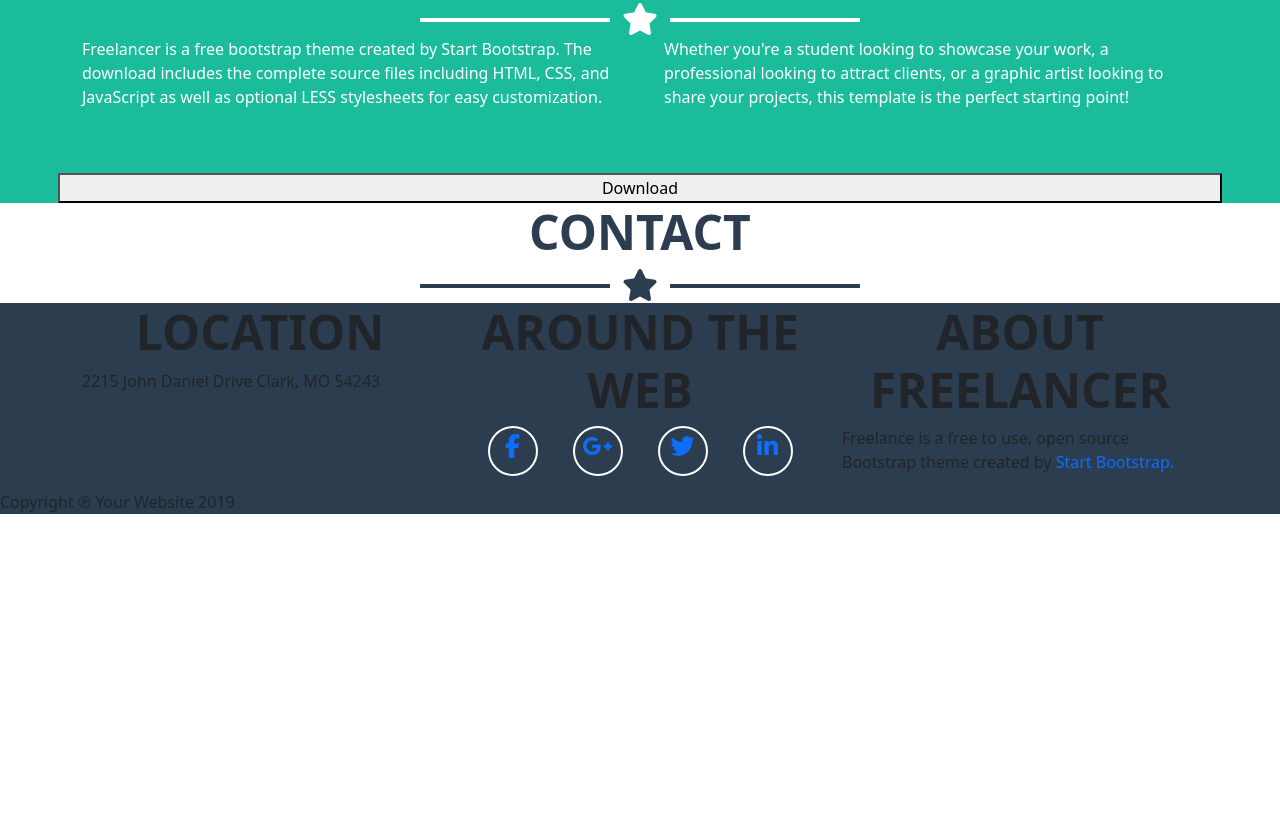
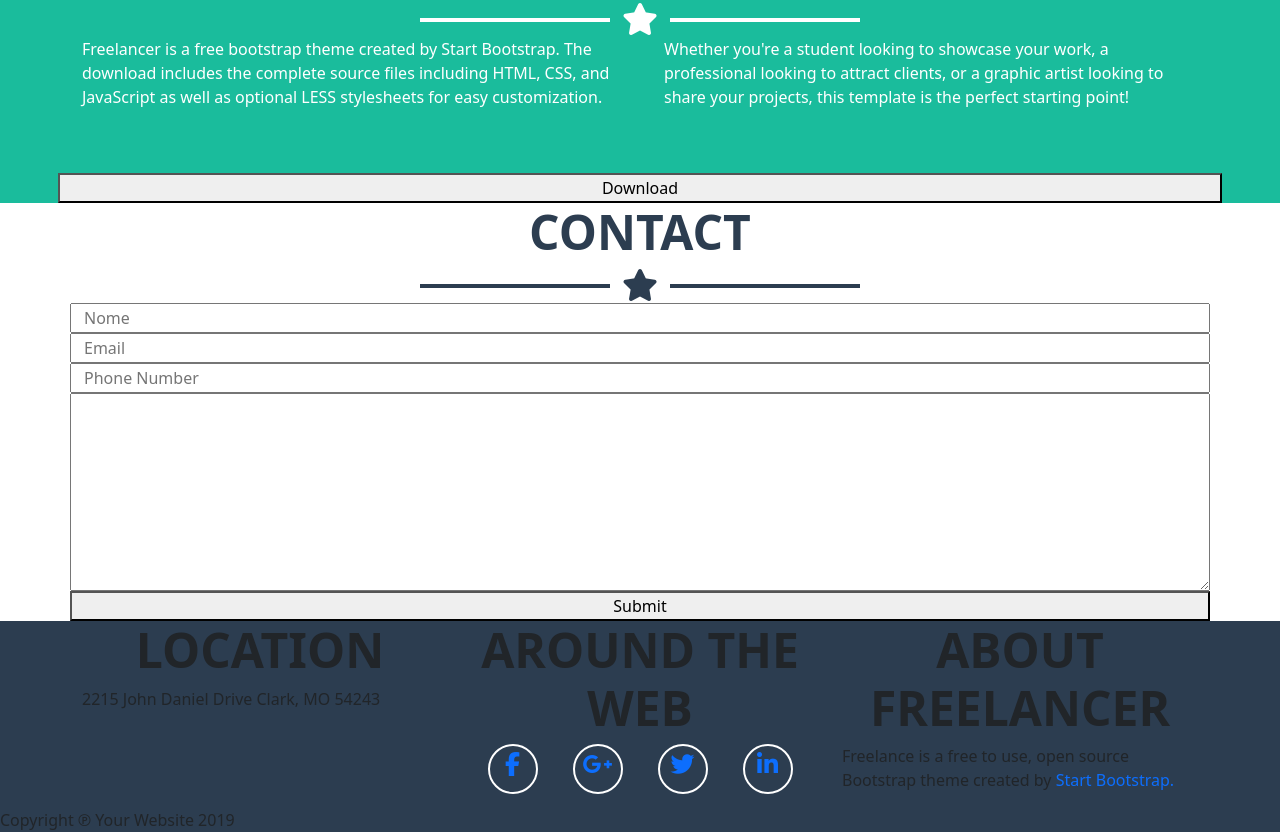
Before and after one commit to nicola1397/html-css-bootstrap-freelancer, a plain HTML site: page index.html in a window 1280 px wide. Shown: the part 1352-2184 px from the top of the page. Before the commit the page ends 1866 px from the top, so only its background shows below. Drawn offline with nearby package versions, Linux system fonts and the light colour scheme.

Commit message:
feat: added form

```diff
--- a/index.html
+++ b/index.html
@@ -165,6 +165,21 @@
             <div class="col-2 line"></div>
           </div>
         </div>
+        <!-- FORM -->
+        <form class="container">
+          <div class="row">
+            <input type="text" id="name" name="name" placeholder="Nome" />
+            <input type="text" id="email" name="email" placeholder="Email" />
+            <input
+              type="text"
+              id="phone"
+              name="phone"
+              placeholder="Phone Number"
+            />
+            <textarea name="message" rows="8" cols="30"> </textarea
+            ><button type="submit">Submit</button>
+          </div>
+        </form>
       </section>
     </main>
 
--- a/style.css
+++ b/style.css
@@ -11,12 +11,6 @@ body {
   min-width: 524px;
 }
 
-/* DEBUG */
-
-.debug {
-  border: 2px solid red;
-}
-/* END DEBUG */
 /* UTILS */
 
 /* DIVISORE STELLA */
```
